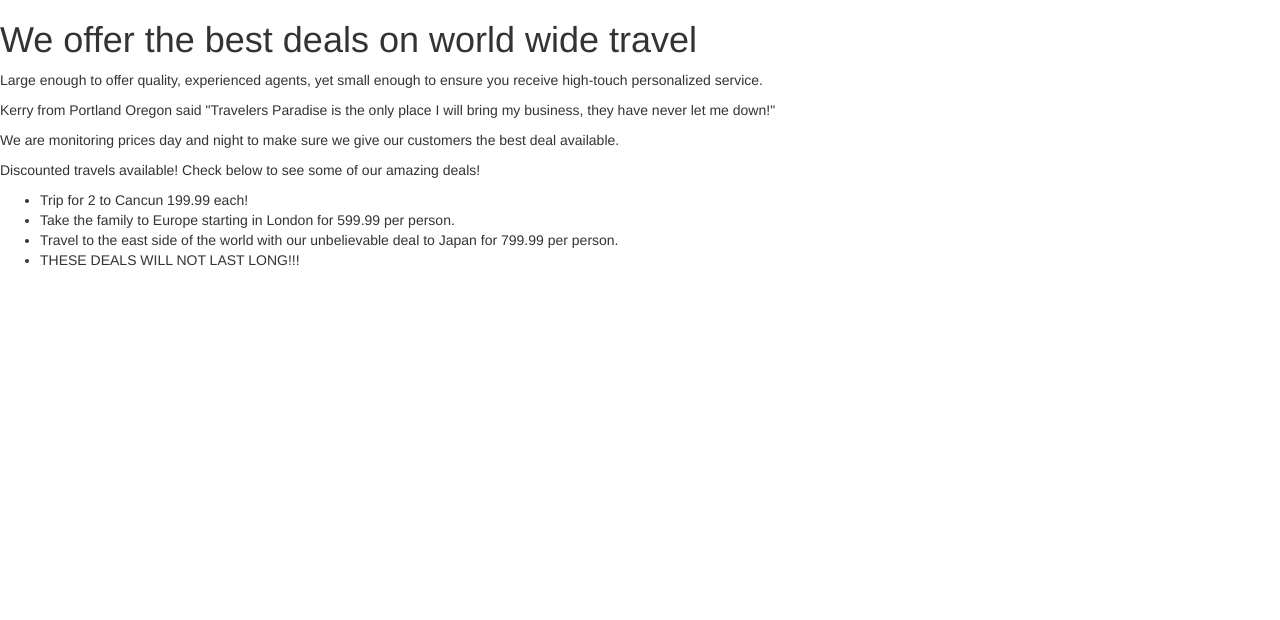
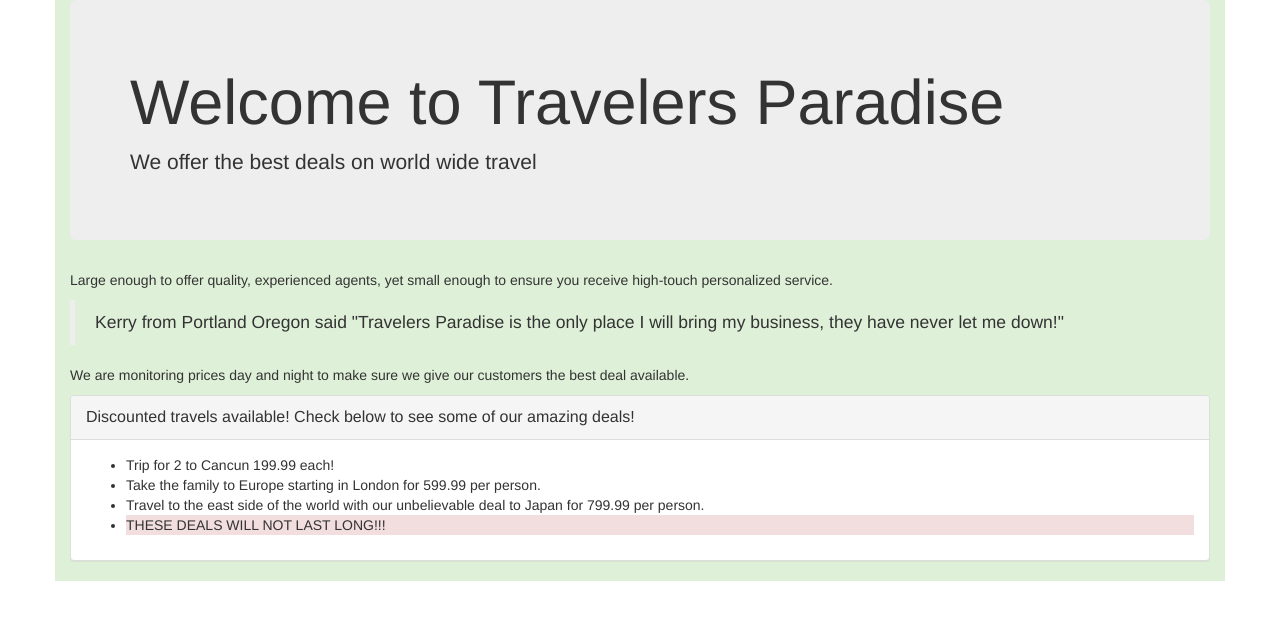
Before and after one commit to ChanceMagno/vacation-website, a plain HTML site: page index.html in a window 1280 px wide. Drawn offline with Linux system fonts and the light colour scheme.

Commit message:
add container, jumbotron, block quotes, helper class

```diff
--- a/index.html
+++ b/index.html
@@ -2,27 +2,43 @@
 <html>
   <head>
     <link href= "css/bootstrap.css" rel= "stylesheet" type="text/css">
-    <title>Welcome to Travelers Paradise</title>
+    <title>Travelers Paradise</title>
   </head>
   <body>
-    <h1>We offer the best deals on world wide travel</h1>
+    <div class="container bg-success">
+      <div class="jumbotron">
+        <h1>Welcome to Travelers Paradise</h1>
+        <p>
+          We offer the best deals on world wide travel
+        </p>
+      </div>
       <p>
         Large enough to offer quality, experienced agents,
         yet small enough to ensure you receive high-touch personalized service.
       </p>
+      <blockquote>
         <p>
           Kerry from Portland Oregon said "Travelers Paradise is the only place I will bring my business, they have never let me down!"
         </p>
+      </blockquote>
       <p>
         We are monitoring prices day and night to make sure we give our customers the best deal available.
       </p>
-    <p>
+      <div class= "panel panel-default">
+        <div class= "panel-heading">
+          <p class="panel-title">
             Discounted travels available! Check below to see some of our amazing deals!
+          </p>
+        </div>
+        <div class="panel-body">
           <ul>
             <li>Trip for 2 to Cancun 199.99 each!</li>
             <li>Take the family to Europe starting in London for 599.99 per person.</li>
             <li>Travel to the east side of the world with our unbelievable deal to Japan for 799.99 per person.</li>
-          <li>THESE DEALS WILL NOT LAST LONG!!!</li>
+            <li class="bg-danger">THESE DEALS WILL NOT LAST LONG!!!</li>
           </ul>
+        </div>
+      </div>
+    </div>
   </body>
 </html>
```
Lines whose indentation alone changed are shown as unchanged.
